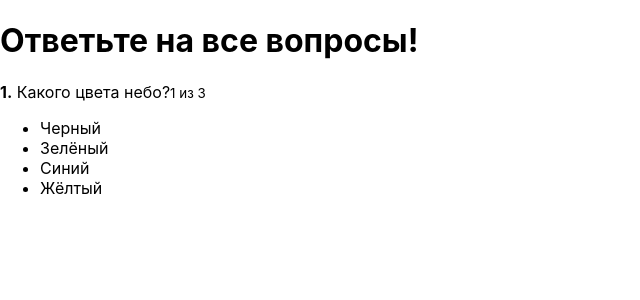
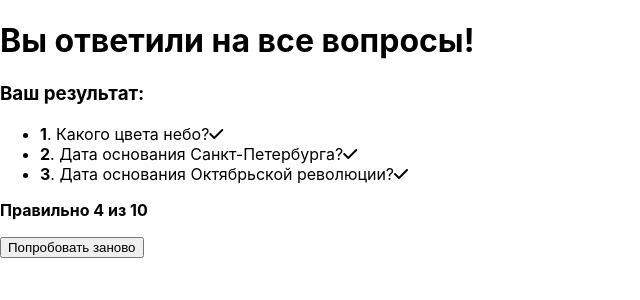
Before and after one commit to minusmanru/007-react-app, a React app: page / in a window 1280 px wide. Shown: the top 300 px of the page, without its empty margins (0-640 px from the left). Built offline with nearby package versions, Linux system fonts and the light colour scheme.

Commit message:
007-FinishedQuiz - БАГ

```diff
--- a/public/index.html
+++ b/public/index.html
@@ -24,7 +24,8 @@
       work correctly both with client-side routing and a non-root public URL.
       Learn how to configure a non-root public URL by running `npm run build`.
     -->
-    <title>React App</title>
+    <script src="https://kit.fontawesome.com/04c5ba3e63.js" crossorigin="anonymous"></script>
+    <title>React App 007</title>
   </head>
   <body>
     <noscript>You need to enable JavaScript to run this app.</noscript>
--- a/src/components/FinishedQuiz/FinishedQuiz.css
+++ b/src/components/FinishedQuiz/FinishedQuiz.css
@@ -0,0 +1,37 @@
+.FinishedQuiz {
+    padding: 20px;
+    color: #fff;
+    border: 2px solid #fff;
+    border-radius: 5px;
+    margin: 0 10px;
+    box-sizing: border-box;
+}
+
+.Result {
+    display: flex;
+    justify-content: space-between;
+}
+
+.FinishedQuiz ul {
+    list-style: none;
+    padding: 0;
+    margin: 0;
+}
+
+.FinishedQuiz ul li {
+    list-style: none;
+    padding: 0;
+    margin: 0;
+}
+
+.FinishedQuiz ul li i {
+    margin: 10px;
+}
+
+.success {
+    color: #24cc0e;
+}
+
+.error {
+    color: #ec2516;
+}
--- a/src/components/FinishedQuiz/FinishedQuiz.js
+++ b/src/components/FinishedQuiz/FinishedQuiz.js
@@ -0,0 +1,54 @@
+import React from 'react'
+import classes from './FinishedQuiz.css'
+
+const FinishedQuiz = props => {
+    return (
+        <div className={classes.FinishedQuiz}>
+            <h3>Ваш результат:</h3>
+
+            <ul>
+                { props.quiz.map((quizItem, index) => {
+                    console.log(quizItem, index);
+
+                    const cls = [
+                        'fa',
+                        //props.results[index] === 'error' ? 'fa-times ' + classes.error : 'fa-check ' + classes.success  // -  Это работает!
+                        props.results[quizItem.id] === 'error' ? 'fa-times' : 'fa-check',
+                        classes[props.results[quizItem.id]]
+                    ]
+                    return (
+                        <li key={index}>
+                        <strong>{index + 1}</strong>.&nbsp;
+                            {quizItem.question}
+                            <i className={cls.join(' ')} />
+                        </li>
+                    )
+                }) }
+
+
+                {/* <li>
+                    <strong>1.</strong>&nbsp;
+                    Name
+                    <i className={'fa fa-times ' + classes.error} />
+                </li>
+                <li>
+                    <strong>2.</strong>&nbsp;
+                    Name
+                    <i className={'fa fa-check ' + classes.success} />
+                </li> */}
+
+            </ul>
+            <p className={''}>
+            <strong>Правильно 4 из 10</strong>
+
+            </p>
+            <div className={''}>
+                <button onClick={() => props.toStart()}>Попробовать заново</button>
+            </div>
+        </div>
+    )
+}
+
+
+
+export default FinishedQuiz
--- a/src/conteiners/Quiz/Quiz.js
+++ b/src/conteiners/Quiz/Quiz.js
@@ -1,13 +1,16 @@
 import React, {Component} from 'react'
 import classes from './Quiz.css'
 import ActiveQuiz from './../../components/ActiveQuiz/ActiveQuiz';
+import FinishedQuiz from './../../components/FinishedQuiz/FinishedQuiz';
+
 // Quiz - страница с тестом
 class Quiz extends Component {
     // в массиве quiz: - параметры относящиеся к голосованию, вопросы и правильные ответы
     state = {
+        results: {}, // { [id]: 'success' 'error' }
         activeQuestion: 0,
-        isFinished: false,
-        answerState: null,
+        isFinished: true,
+        answerState: null, // { [id]: 'success' 'error' }
         quiz: [
             {
                question: 'Какого цвета небо?',
@@ -53,9 +56,16 @@ class Quiz extends Component {
             }
         }
 
+        const results = this.state.results
         if (answerId === this.state.quiz[this.state.activeQuestion].rightAnswerId) {
+
+            if (!results[answerId]) {
+                results[answerId] = 'success'
+            }
+
             this.setState({
-                answerState: { [answerId]: 'success'}
+                answerState: { [answerId]: 'success'},
+                results
             })
 
             const timeout = window.setTimeout(() => {
@@ -76,9 +86,11 @@ class Quiz extends Component {
             }, 1000)
 
         }   else {
-
+            results[answerId] = 'error'
             this.setState({
-                answerState: { [answerId]: 'error'}
+                answerState: { [answerId]: 'error'},
+                //results: results
+                results
             })
 
         }
@@ -89,6 +101,13 @@ class Quiz extends Component {
         return this.state.activeQuestion + 1 === this.state.quiz.length
     }
 
+    toStart = () => {
+        this.setState({
+            isFinished: false,
+            answerState: null,
+            activeQuestion: 0
+        })
+    }
 
 
     render() {
@@ -97,10 +116,14 @@ class Quiz extends Component {
         return (
             <div className={classes.Quiz}>
                 <div className={classes.QuizWrapper}>
-                    <h1>Ответьте на все вопросы!</h1>
+                    { this.state.isFinished ? <h1>Вы ответили на все вопросы!</h1> : <h1>Ответьте на все вопросы!</h1>}
+
                     {
                         this.state.isFinished
-                        ? <h1>Поздравляем, вы ответили на все вопросы!</h1>
+                        ? <FinishedQuiz toStart={this.toStart}
+                        results={this.state.results}
+                        quiz={this.state.quiz}
+                        />
                         :  <ActiveQuiz
 
                         answers={this.state.quiz[this.state.activeQuestion].answers}
```
